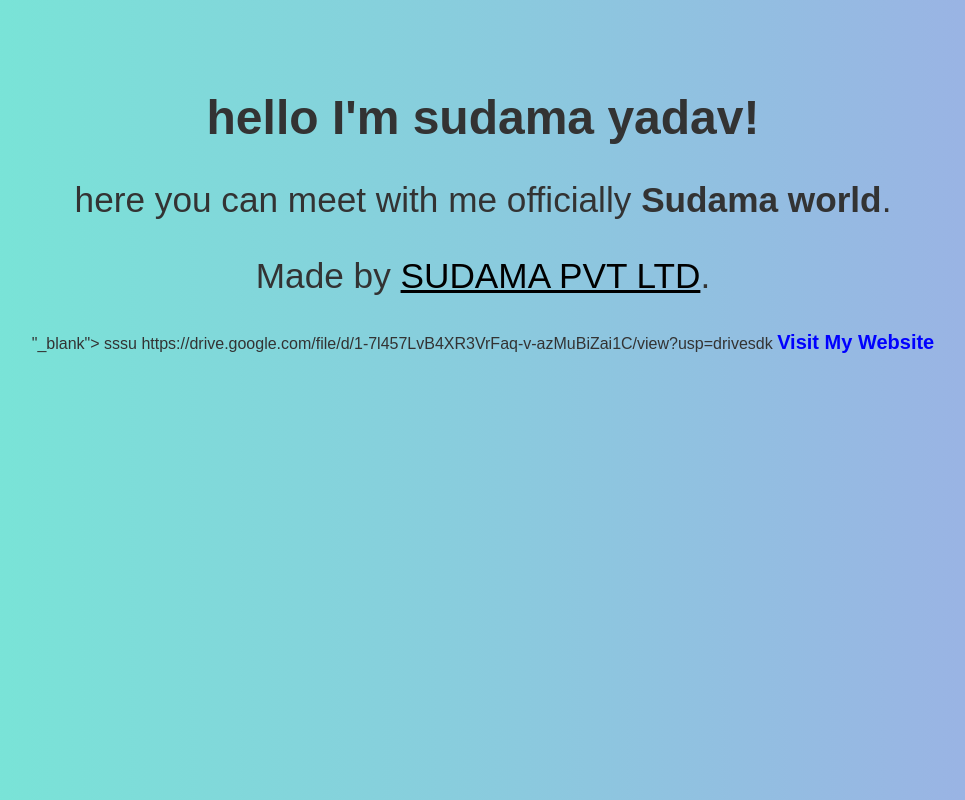
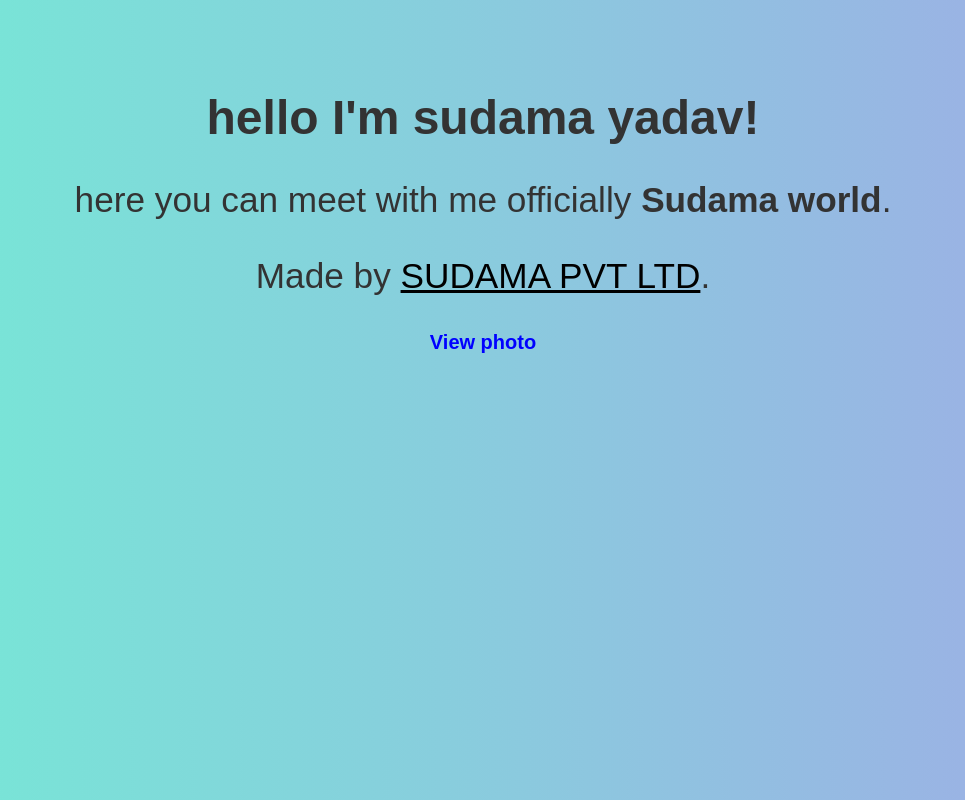
Before and after one commit to Primus-8/Sudama, a plain HTML site: page index.html in a window 1280 px wide. Shown: the whole page, without its empty margins (157-1122 px from the left). Drawn offline with Linux system fonts and the light colour scheme.

Commit message:
Update index.html

```diff
--- a/index.html
+++ b/index.html
@@ -31,9 +31,9 @@
 
   <p>here you can meet with me officially  <strong>Sudama world</strong>.</p>
   <p>Made by <a href=sudama yadav pvt ltd="_blank">SUDAMA PVT LTD</a>.</p>
-  "_blank"> sssu https://drive.google.com/file/d/1-7l457LvB4XR3VrFaq-v-azMuBiZai1C/view?usp=drivesdk
-  <b style="font-size: 20px; color: blue;" onclick="window.open('https://example.com', '_blank')">
-    Visit My Website
+
+  <b style="font-size: 20px; color: blue;" onclick="window.open('https://drive.google.com/file/d/1-7l457LvB4XR3VrFaq-v-azMuBiZai1C/view?usp=drivesdk', '_blank')">
+    View photo
   </b>
 </body>
 </html>
```
